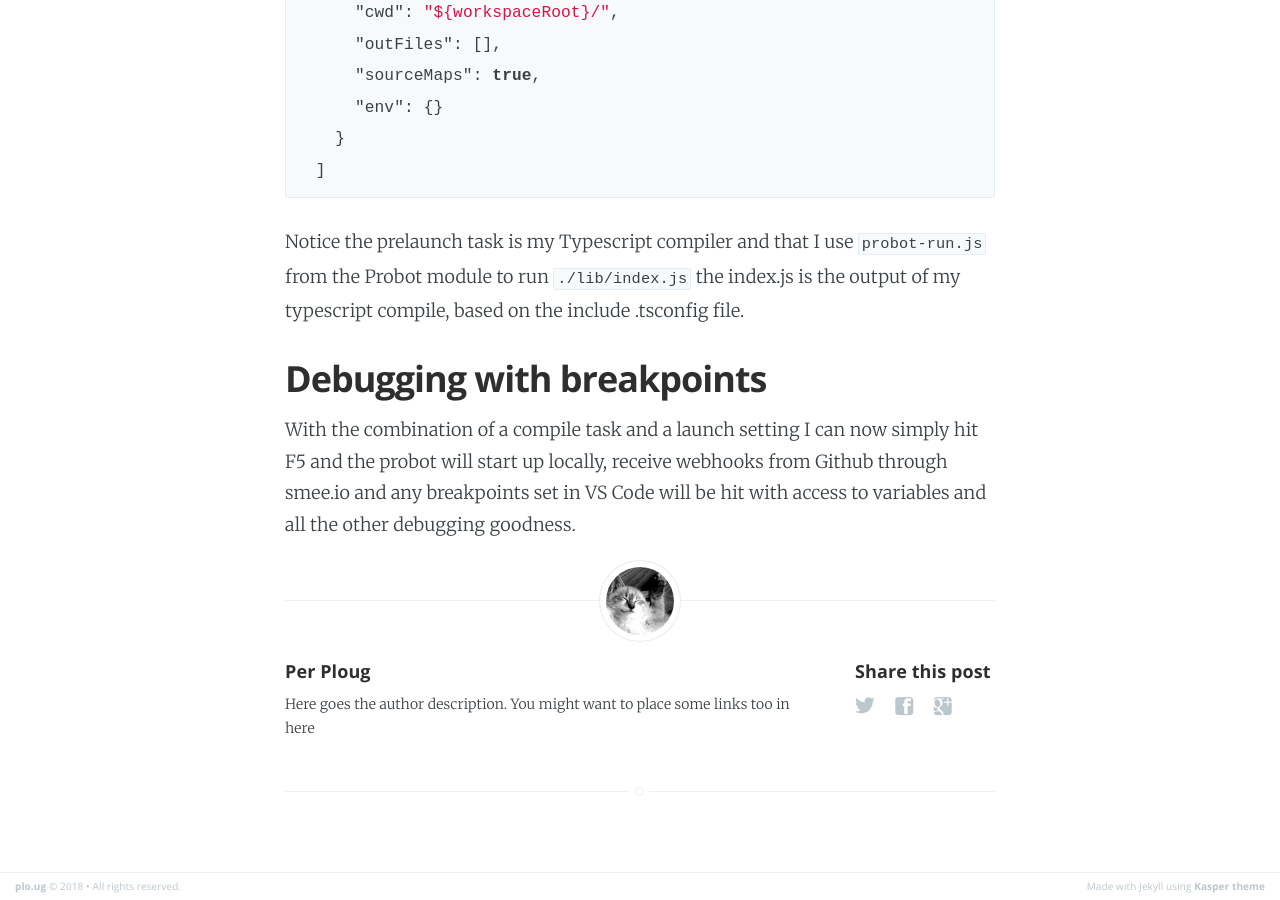
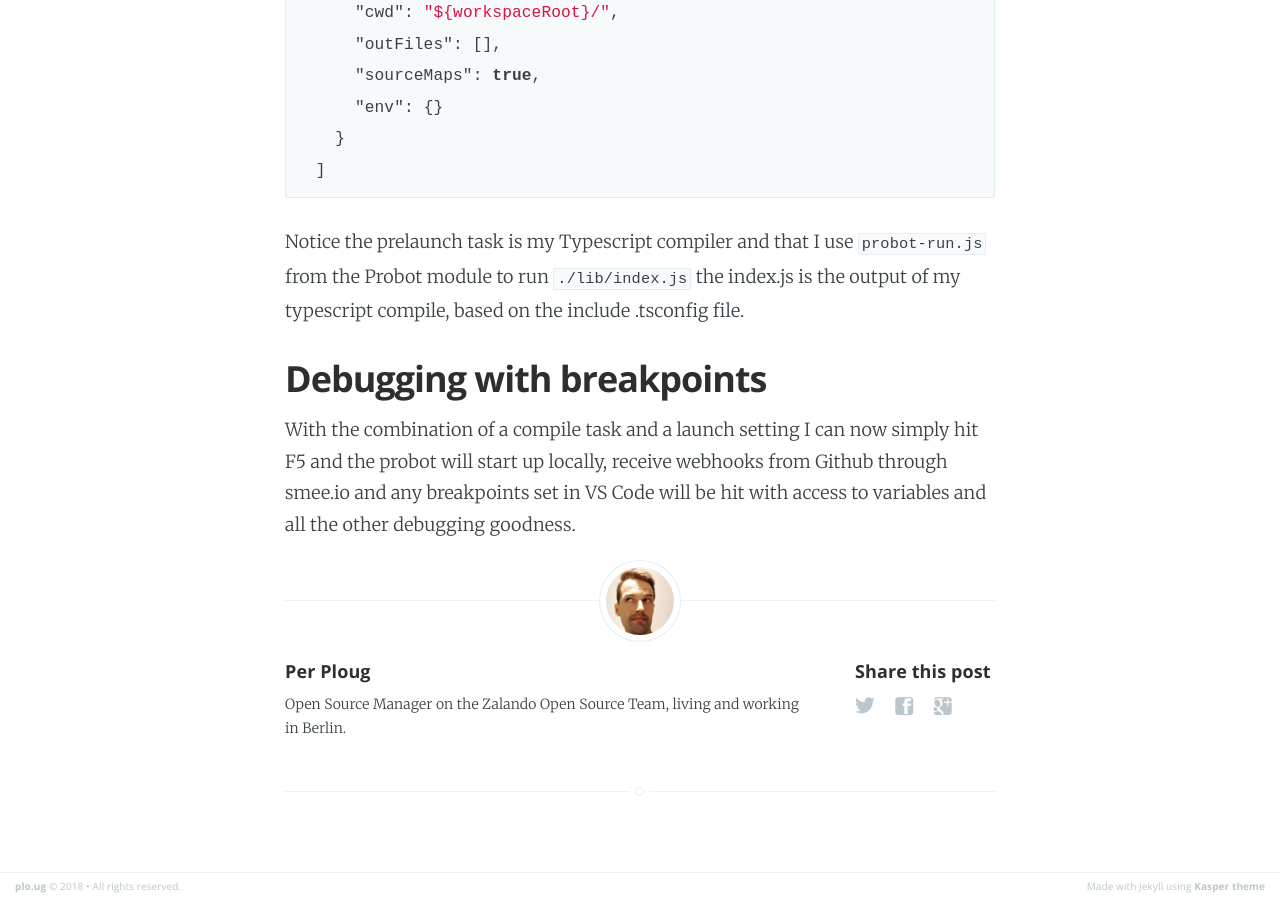
Before and after one commit to perploug/perploug.github.io, a Jekyll site: the page built from _posts/2018-09-28-Debugging-Probot-With-Visual-Studio-Code.md, in a window 1280 px wide and 900 px high, scrolled down 1711 px. Built offline with Jekyll 4.4.1, drawn with Linux system fonts in a browser that asks for light colours.

Commit message:
author details
Signed-off-by: Per Ploug <per.ploug@zalando.de>

```diff
--- a/_layouts/post.html
+++ b/_layouts/post.html
@@ -64,7 +64,7 @@
             <!-- If we want to display author's name and bio -->
             {% if site.author %}
                 <figure class="author-image">
-                    <a class="img" href="{{ site.baseurl }}" style="background-image: url(/assets/images/profile.png)">
+                    <a class="img" href="{{ site.baseurl }}" style="background-image: url(/assets/images/profile.jpg)">
                     <span class="hidden">{{site.author}}'s Picture</span></a>
                 </figure>
                 <section class="author">
@@ -72,7 +72,7 @@
                     <h4> {{ site.author }} </h4>
                     <!-- Author Bio -->
                     <p>
-                        Here goes the author description. You might want to place some links too in here
+                        Open Source Manager on the Zalando Open Source Team, living and working in Berlin.
                     </p>
                 </section>
             {% endif %}
```
Also changed, not shown: assets/images/profile.jpg (added), assets/images/profile.png (deleted), 1 other file.
